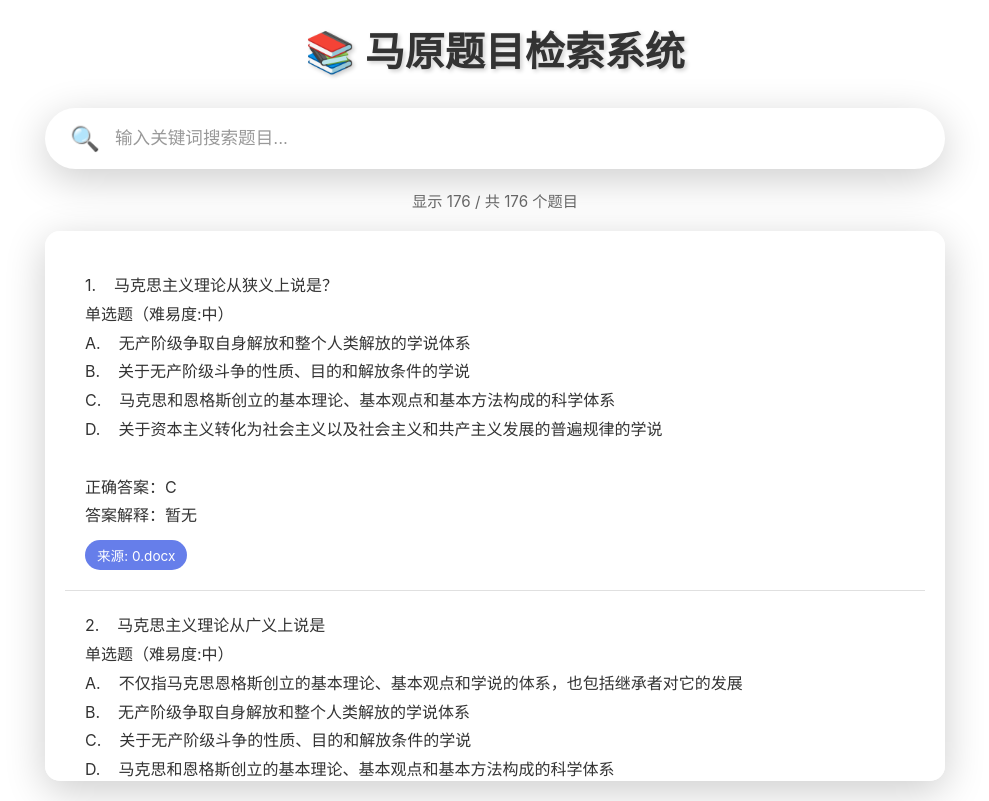
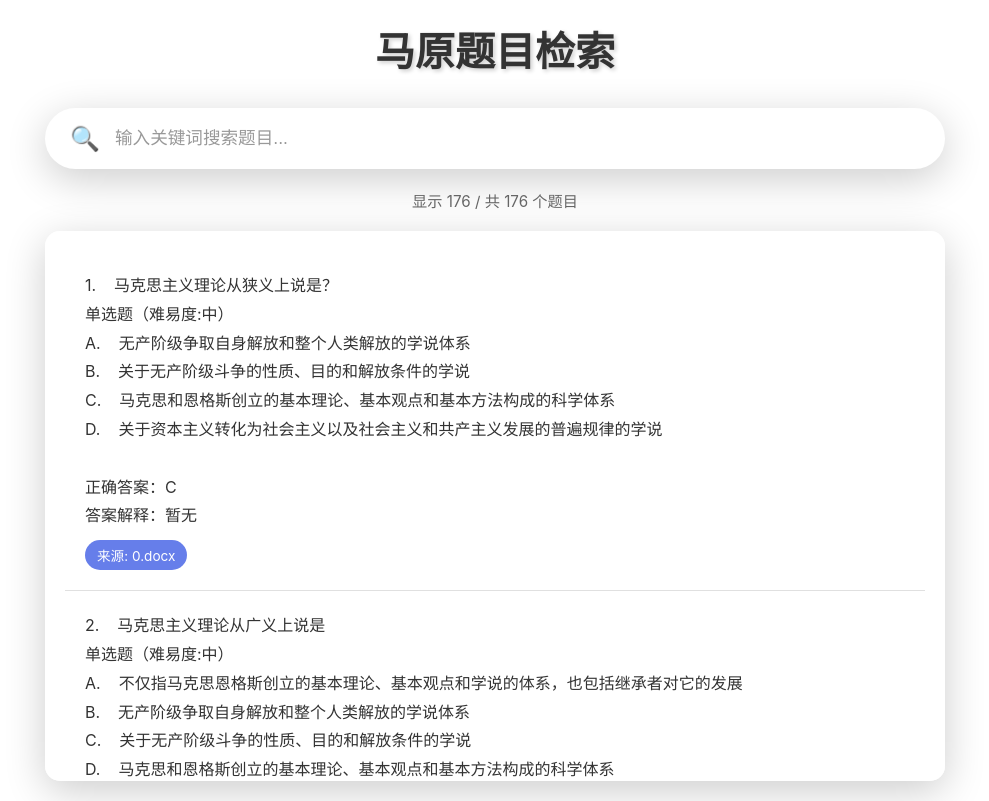
Before and after one commit to KrsMt-0113/mayuan_exams, a plain HTML site: page index.html in a window 1280 px wide. Shown: the whole page, without its empty margins (145-1134 px from the left). Drawn offline with Linux system fonts and the light colour scheme.

Commit message:
Update index.html

```diff
--- a/index.html
+++ b/index.html
@@ -153,7 +153,7 @@
 <body>
     <div class="container">
         <div class="header">
-            <h1>📚 马原题目检索系统</h1>
+            <h1>马原题目检索</h1>
         </div>
 
         <div class="search-box">
```
